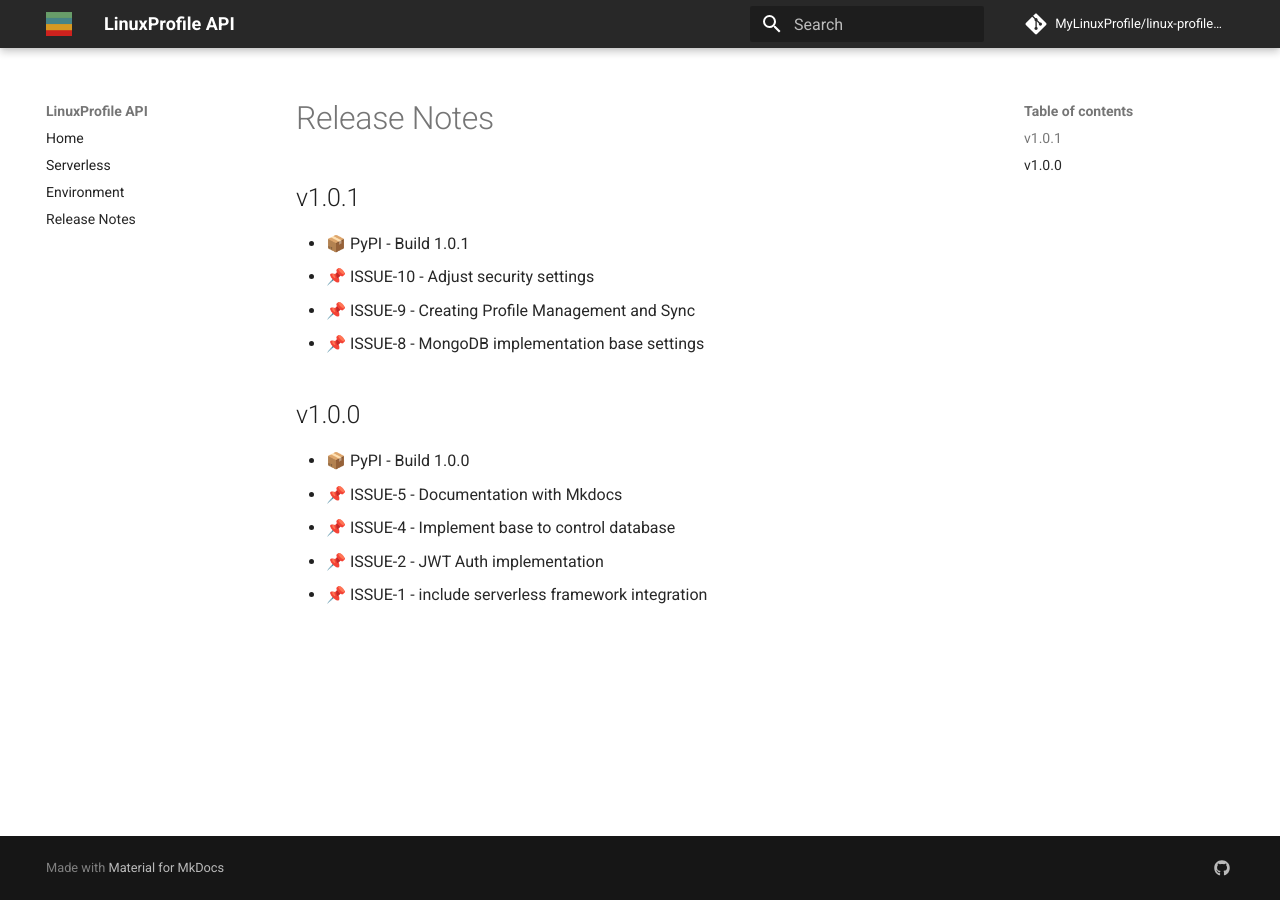
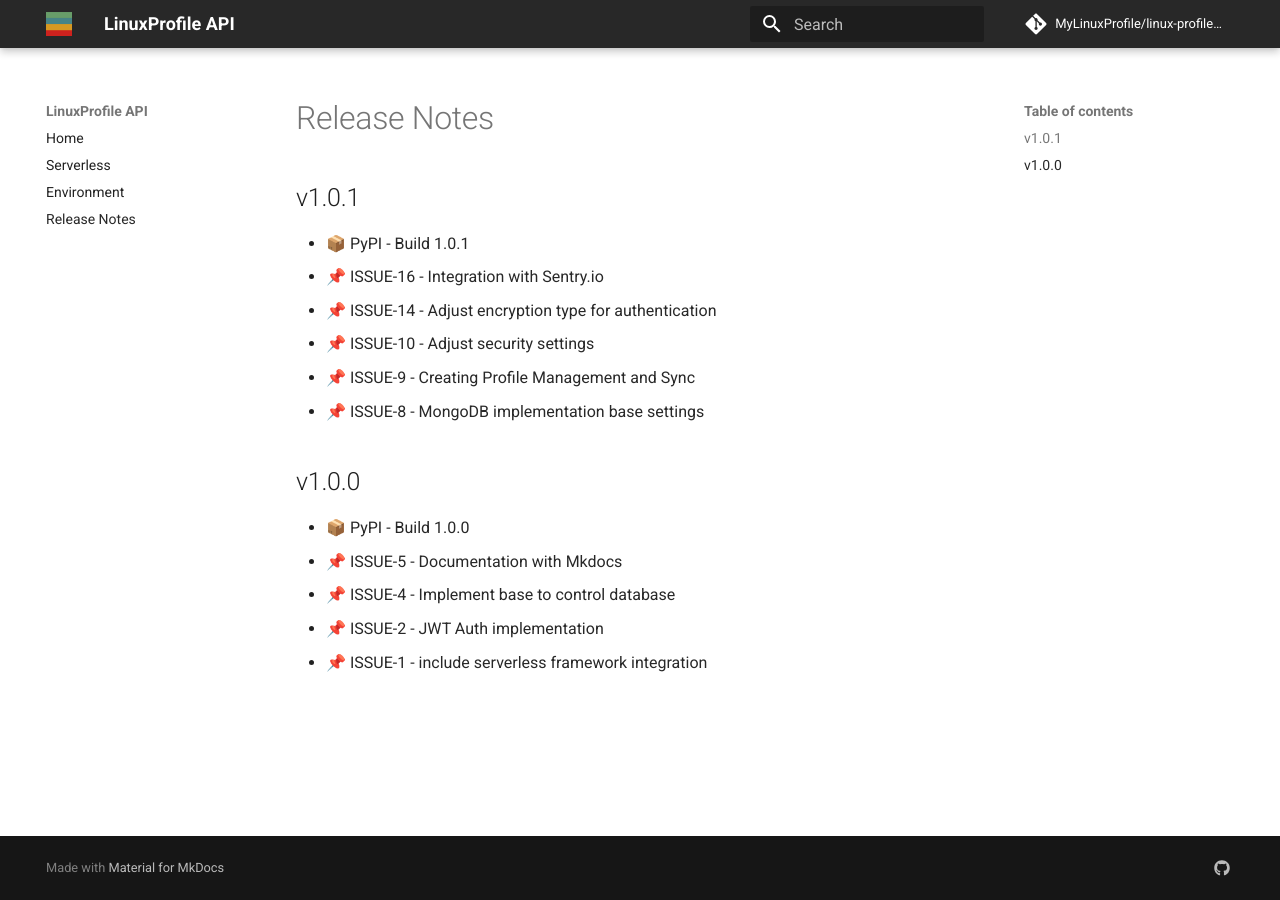
Before and after one commit to MyLinuxProfile/linux-profile-api, an MkDocs documentation site: the page built from docs/nav/release-notes.md, in a window 1280 px wide. Built offline with MkDocs 1.6.1 and Material for MkDocs 9.7.7, drawn with Linux system fonts in a browser that asks for light colours; comment, search, counter and statistics services are not loaded.

Commit message:
📘 DOCS - Update

```diff
--- a/docs/nav/release-notes.md
+++ b/docs/nav/release-notes.md
@@ -3,6 +3,8 @@
 ## v1.0.1
 
 - [📦 PyPI - Build 1.0.1](https://github.com/MyLinuxProfile/linux-profile-api/releases/tag/v1.0.1)
+- [📌 ISSUE-16 - Integration with Sentry.io](https://github.com/MyLinuxProfile/linux-profile-api/issues/16)
+- [📌 ISSUE-14 - Adjust encryption type for authentication](https://github.com/MyLinuxProfile/linux-profile-api/issues/14)
 - [📌 ISSUE-10 - Adjust security settings](https://github.com/MyLinuxProfile/linux-profile-api/issues/10)
 - [📌 ISSUE-9 - Creating Profile Management and Sync](https://github.com/MyLinuxProfile/linux-profile-api/issues/9)
 - [📌 ISSUE-8 - MongoDB implementation base settings](https://github.com/MyLinuxProfile/linux-profile-api/issues/8)
```
